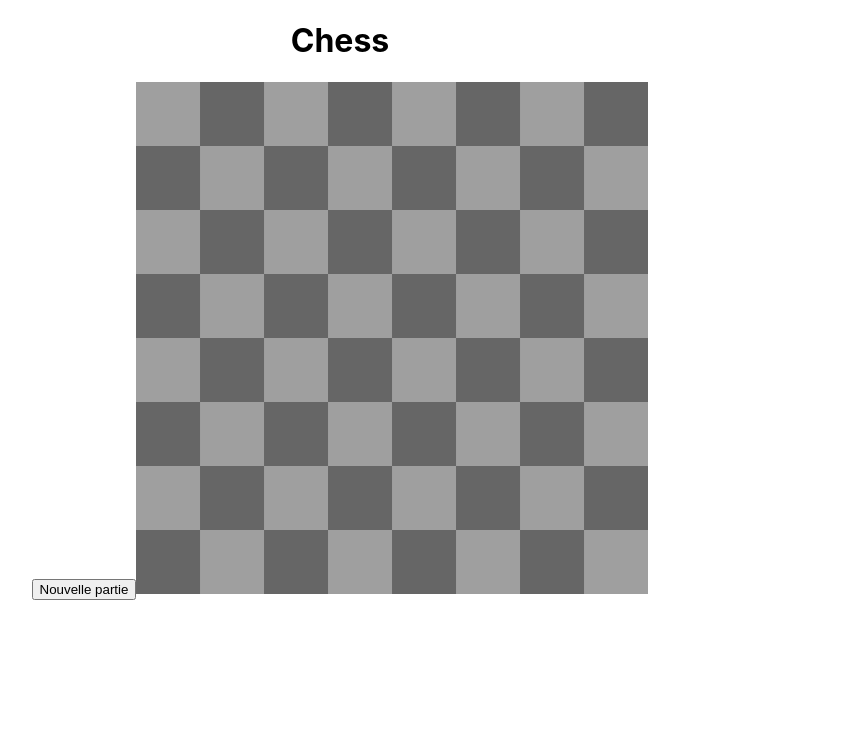
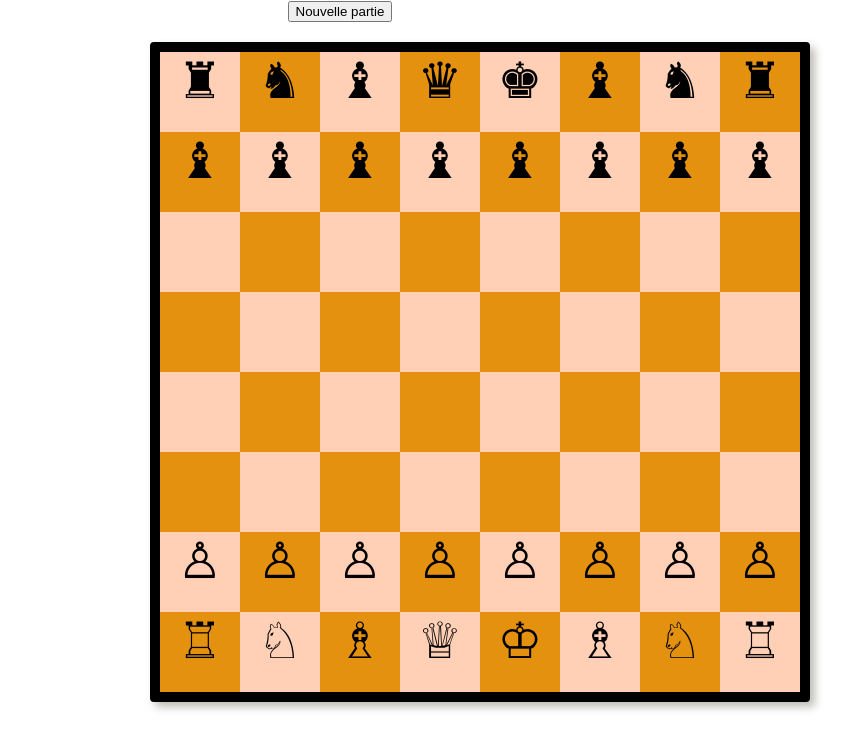
Before and after one commit to tanguybro/chess-frontend, a React (Create React App) app: page / in a window 1280 px wide. Shown: the top 750 px of the page, without its empty margins (300-1150 px from the left). Built offline with nearby package versions, Linux system fonts and the light colour scheme.

Commit message:
api call

```diff
--- a/package.json
+++ b/package.json
@@ -6,7 +6,10 @@
         "@testing-library/jest-dom": "^5.16.5",
         "@testing-library/react": "^13.4.0",
         "@testing-library/user-event": "^13.5.0",
+        "axios": "^1.2.2",
+        "bootstrap": "^5.2.3",
         "react": "^18.2.0",
+        "react-bootstrap": "^2.7.0",
         "react-dom": "^18.2.0",
         "react-scripts": "5.0.1",
         "typescript": "^4.9.4",
--- a/src/App.css
+++ b/src/App.css
@@ -1,3 +1,3 @@
-.App {
+.center {
     text-align: center;
 }
--- a/src/App.js
+++ b/src/App.js
@@ -1,4 +1,6 @@
+import axios from 'axios';
 import { useState } from 'react';
+import { Button } from 'react-bootstrap';
 import './App.css';
 import Chessboard from './Chessboard';
 
@@ -7,15 +9,14 @@ function App() {
 
     return (
         <div className="center">
-            <h1>Chess</h1>
-            <button onClick={() => setBoard(getStartBoard())}>Nouvelle partie</button>
+            <Button onClick={async () => setBoard(await getStartBoard())}>Nouvelle partie</Button>
             <Chessboard className="center" board={board}></Chessboard>
         </div>
     );
 }
 
-function getStartBoard() {
-    return [['e4, e5, Cf3'], ['g5, f6, Kg4']];
+async function getStartBoard() {
+    return await axios.get('http://localhost/board').data;
 }
 
 export default App;
--- /dev/null
+++ b/src/Chessboard.css
@@ -0,0 +1,31 @@
+.chessboard {
+    width: 640px;
+    height: 640px;
+    margin: 20px;
+    margin-left: 450px;
+    border: 10px solid #000;
+    border-radius: 4px;
+    background: #e59110;
+    box-shadow: 5px 5px 8px #bebdb6, -5px -5px 8px #ffffff;
+    font-family: 'Montserrat', sans-serif;
+}
+.black {
+    float: left;
+    width: 80px;
+    height: 80px;
+    background-color: #e59110;
+    font-size: 50px;
+    text-align: center;
+    display: table-cell;
+    vertical-align: middle;
+}
+.white {
+    float: left;
+    width: 80px;
+    height: 80px;
+    background-color: #ffcfb6;
+    font-size: 50px;
+    text-align: center;
+    display: table-cell;
+    vertical-align: middle;
+}
--- a/src/Chessboard.js
+++ b/src/Chessboard.js
@@ -1,6 +1,83 @@
+import './Chessboard.css';
+
 function Chessboard({ board }) {
     console.log(board);
-    return <img src="images/chessboard.png" alt="Chessboard" style={{ width: '40%', height: '40%' }} />;
+    return (
+        <div className="chessboard">
+            {/* 1 */}
+            <div className="white">&#9820;</div>
+            <div className="black">&#9822;</div>
+            <div className="white">&#9821;</div>
+            <div className="black">&#9819;</div>
+            <div className="white">&#9818;</div>
+            <div className="black">&#9821;</div>
+            <div className="white">&#9822;</div>
+            <div className="black">&#9820;</div>
+            {/* 2 */}
+            <div className="black">&#9821;</div>
+            <div className="white">&#9821;</div>
+            <div className="black">&#9821;</div>
+            <div className="white">&#9821;</div>
+            <div className="black">&#9821;</div>
+            <div className="white">&#9821;</div>
+            <div className="black">&#9821;</div>
+            <div className="white">&#9821;</div>
+            {/* 3 */}
+            <div className="white"></div>
+            <div className="black"></div>
+            <div className="white"></div>
+            <div className="black"></div>
+            <div className="white"></div>
+            <div className="black"></div>
+            <div className="white"></div>
+            <div className="black"></div>
+            {/* 4 */}
+            <div className="black"></div>
+            <div className="white"></div>
+            <div className="black"></div>
+            <div className="white"></div>
+            <div className="black"></div>
+            <div className="white"></div>
+            <div className="black"></div>
+            <div className="white"></div>
+            {/* 5 */}
+            <div className="white"></div>
+            <div className="black"></div>
+            <div className="white"></div>
+            <div className="black"></div>
+            <div className="white"></div>
+            <div className="black"></div>
+            <div className="white"></div>
+            <div className="black"></div>
+            {/* 6 */}
+            <div className="black"></div>
+            <div className="white"></div>
+            <div className="black"></div>
+            <div className="white"></div>
+            <div className="black"></div>
+            <div className="white"></div>
+            <div className="black"></div>
+            <div className="white"></div>
+            {/* 7 */}
+            <div className="white">&#9817;</div>
+            <div className="black">&#9817;</div>
+            <div className="white">&#9817;</div>
+            <div className="black">&#9817;</div>
+            <div className="white">&#9817;</div>
+            <div className="black">&#9817;</div>
+            <div className="white">&#9817;</div>
+            <div className="black">&#9817;</div>
+            {/* 8 */}
+            <div className="black">&#9814;</div>
+            <div className="white">&#9816;</div>
+            <div className="black">&#9815;</div>
+            <div className="white">&#9813;</div>
+            <div className="black">&#9812;</div>
+            <div className="white">&#9815;</div>
+            <div className="black">&#9816;</div>
+            <div className="white">&#9814;</div>
+        </div>
+    );
 }
 
 export default Chessboard;
--- /dev/null
+++ b/src/Piece.js
@@ -0,0 +1,3 @@
+function Piece() {
+    return '&#9817;';
+}
```
Also changed, not shown: 1 other file (tests, documents, lock files or other folders).
